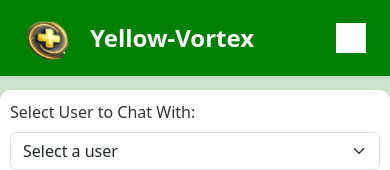
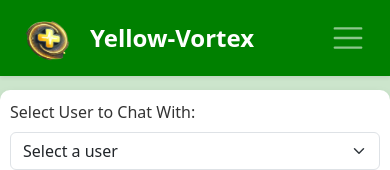
Before and after one commit to Doridondon25/Yellow-Vortex-Website, a plain HTML site: page public/chat.html in a window 390 px wide. Shown: the top 170 px of the page. Drawn offline with nearby package versions, Linux system fonts and the light colour scheme; no server answers.

Commit message:
Updated chat.html and hosting cache

```diff
--- a/public/chat.html
+++ b/public/chat.html
@@ -21,6 +21,7 @@
             margin: 0;
             padding-top: 70px; /* Adjust for fixed navbar */
         }
+    /* Navbar Styling */
     /* Navbar Styling */
     .navbar {
       background-color: green !important;
@@ -59,7 +60,10 @@
     }
 
     .navbar-toggler-icon {
-      background-color: #fff;
+      background-color: transparent; /* Transparent background */
+      font-size: 1.5rem; /* Ensure the icon is large enough */
+      color: white; /* Ensure the icon is white */
+      content: "\f0c9"; /* Font Awesome hamburger icon code */
     }
     .dropdown-menu {
             border-radius: 8px;
```
Also changed, not shown: 1 other file.
